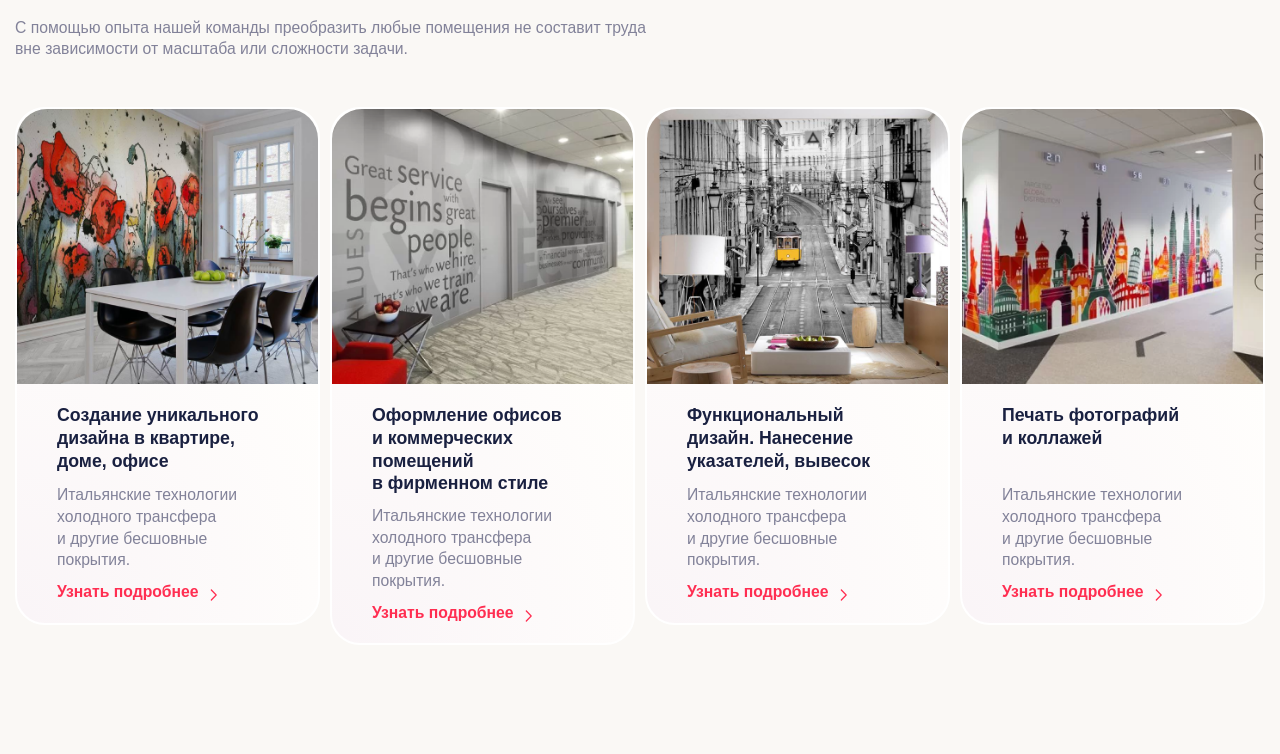
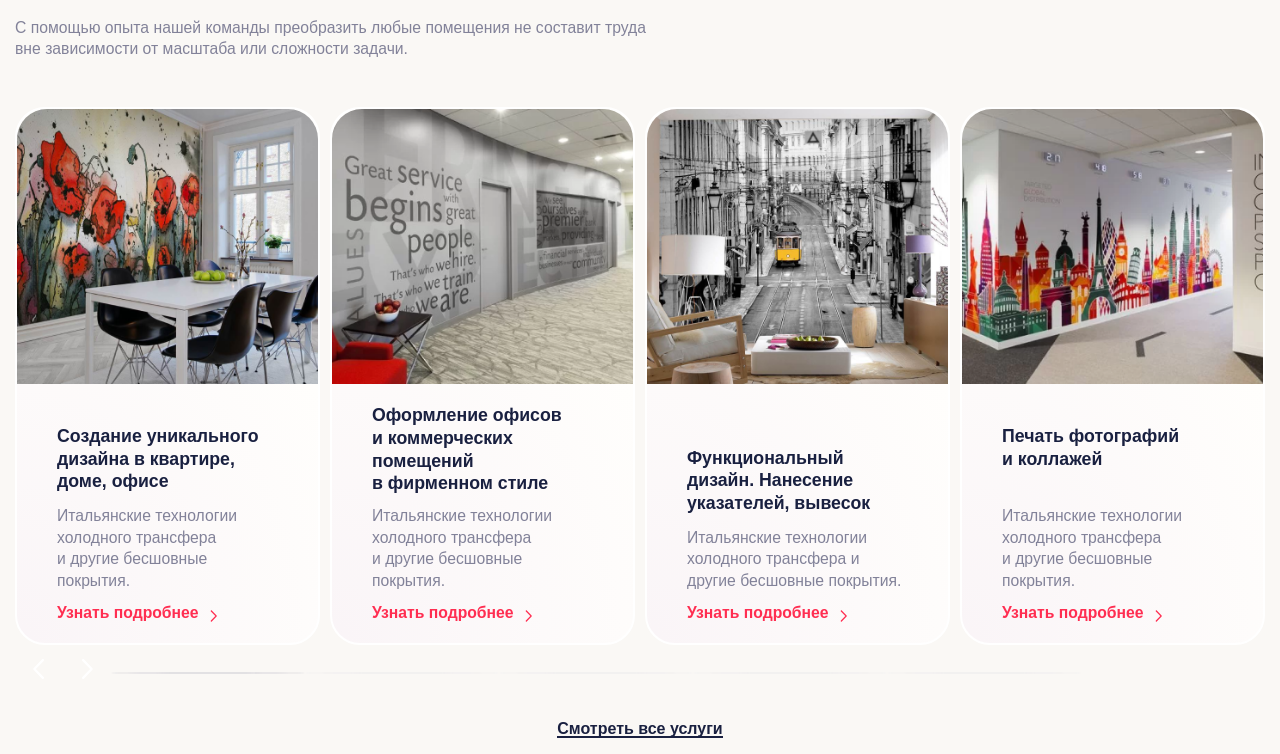
Before and after one commit to Salosion/stenoPrint, a website built with webpack: page src/index.html in a window 1280 px wide. Shown: the part 1837-2591 px from the top of the page. Built offline with nearby package versions, Linux system fonts and the light colour scheme; files whose address does not match are found by name.

Commit message:
added services adaptive

```diff
--- a/src/html/_services.htm
+++ b/src/html/_services.htm
@@ -36,10 +36,9 @@
             <div class="slide-services__box-title">
               <h6 class="slide-services__title">Функциональный дизайн. Нанесение указателей, вывесок</h6>
             </div>
-            <p class="slide-services__text">Итальянские технологии холодного трансфера и другие бесшовные покрытия.</p>
+            <p class="slide-services__text">Итальянские технологии холодного трансфера и другие бесшовные покрытия.</p>
             <a class="slide-services__link" href="#">Узнать подробнее</a>
           </div>
-
         </div>
         <div class="services__slide slide-services">
           <img class="slide-services__img" src="@img/services/04.png" alt="Изображение">
@@ -62,6 +61,18 @@
           </div>
         </div>
       </div>
+      <div class="services__box">
+        <div class="services__nav nav-services">
+          <div class="nav-services__prev">
+            <img class="nav-services__prev-img" src="@img/icons/arrow-left.svg" alt="Назад">
+          </div>
+          <div class="nav-services__next">
+            <img class="nav-services__next-img" src="@img/icons/arrow-right.svg" alt="Вперед">
+          </div>
+          <div class="services__pag"></div>
+        </div>
+        <a class="services__more" href="#">Смотреть все услуги</a>
+      </div>
     </div>
   </div>
 </section>
--- a/src/js/files/sliders.js
+++ b/src/js/files/sliders.js
@@ -222,20 +222,40 @@ function initSliders() {
       observeParents: true,
       slidesPerView: 4,
       spaceBetween: 10,
+      // centeredSlides: true,
       speed: 800,
       loop: true,
       preloadImages: true,
       // Dotts
-      // pagination: {
-      //   el: '.slider-hero__pagination',
-      //   clickable: false,
-      // },
+      pagination: {
+        el: '.services__pag',
+        clickable: false,
+      },
       // Arrows
-      // navigation: {
-      //   nextEl: '.slider-hero__next',
-      //   prevEl: '.slider-hero__prev',
-      // },
-      breakpoints: {},
+      navigation: {
+        nextEl: '.nav-services__next',
+        prevEl: '.nav-services__prev',
+      },
+      breakpoints: {
+        320: {
+          slidesPerView: 1,
+        },
+        550: {
+          slidesPerView: 2,
+        },
+        768: {
+          slidesPerView: 2,
+        },
+        850: {
+          slidesPerView: 3,
+        },
+        1220: {
+          slidesPerView: 3,
+        },
+        1230:{
+          slidesPerView: 4,
+        },
+      },
       on: {}
     });
   }
--- a/src/scss/services.scss
+++ b/src/scss/services.scss
@@ -15,13 +15,62 @@
     color: $textColor;
   }
 
-  &__swiper {}
+  .swiper-slide {
+    display: flex;
+    flex-direction: column;
+    justify-content: space-between;
+    height: auto;
+  }
 
   &__slide {
-    max-width: rem(350);
     border-radius: rem(30);
     background: radial-gradient(122.18% 82.54% at 0% 100%, rgba(229, 207, 228, 0.2) 0%, rgba(147, 198, 136, 0) 100%, rgba(229, 207, 228, 0) 100%), #fffefc;
     border: rem(2) solid $whiteColor;
+  }
+
+  &__box {
+    display: flex;
+    justify-content: space-between;
+    align-items: center;
+    flex-wrap: wrap;
+    gap: rem(30);
+  }
+
+  &__nav {
+    display: flex;
+    align-items: center;
+  }
+
+  &__pag {
+    white-space: nowrap;
+
+    .swiper-pagination-bullet {
+      opacity: .2;
+      background-color: #d2d2d9;
+      @include adaptiveValue("width", 215, 60);
+      height: 2px;
+    }
+
+    .swiper-pagination-bullet-active {
+      background-color: $textColor;
+    }
+  }
+
+  &__more {
+    font-weight: 700;
+    margin: 0 auto;
+    line-height: 0.7272727273;
+    border-bottom: rem(2) solid $mainColor;
+    padding-bottom: rem(1);
+    color: $mainColor;
+    transition: all 0.3s ease 0s;
+
+    @media (any-hover: hover) {
+      &:hover {
+        color: $redColor;
+        border-color: $redColor;
+      }
+    }
   }
 }
 
@@ -63,6 +112,7 @@
   }
 
   &__link {
+    white-space: nowrap;
     position: relative;
     @include adaptiveValue("font-size", 16, 14);
     line-height: math.div(22, 16);
@@ -81,3 +131,11 @@
     }
   }
 }
+
+.nav-services {
+
+  &__prev,
+  &__next {
+    cursor: pointer;
+  }
+}
```
